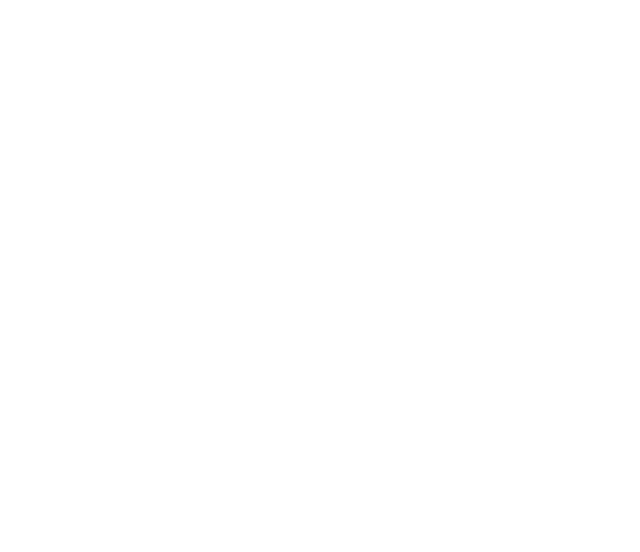
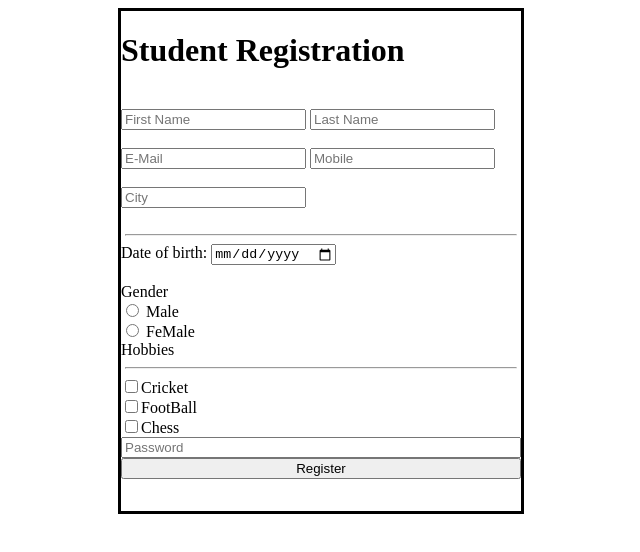
Before and after one commit to iamneo-production/efffbababebbdecaefafbeacaadac, a plain HTML site: page HTML/webpage/form.html in a window 1280 px wide. Shown: the whole page, without its empty margins (397-1037 px from the left). Drawn offline with Linux system fonts and the light colour scheme; files that its build step writes are made by us from their sources.

Commit message:
Backup Commit

```diff
--- a/HTML/css/style.css
+++ b/HTML/css/style.css
@@ -4,11 +4,11 @@ form
 		width : 400px;
 		border : solid;
 	}
-	#password
+#password
 	{
 		width :400px;
 	}
-	#main
+#main
 	{
 		margin : 0 auto;
 		width : 250px;
--- a/HTML/webpage/form.html
+++ b/HTML/webpage/form.html
@@ -1,6 +1,7 @@
 <html>
     <head>
-        <style type="stylesheet" src = "style.css">
+        <link rel="stylesheet" href="style.css"></link>
+
     </head>
 <body>
     <div id= "main">
```
